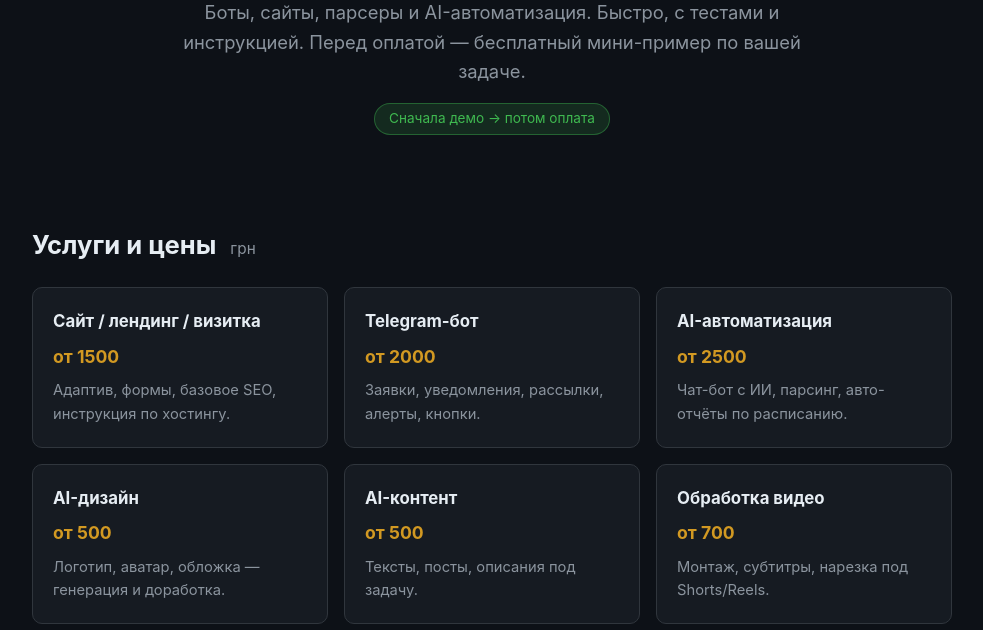
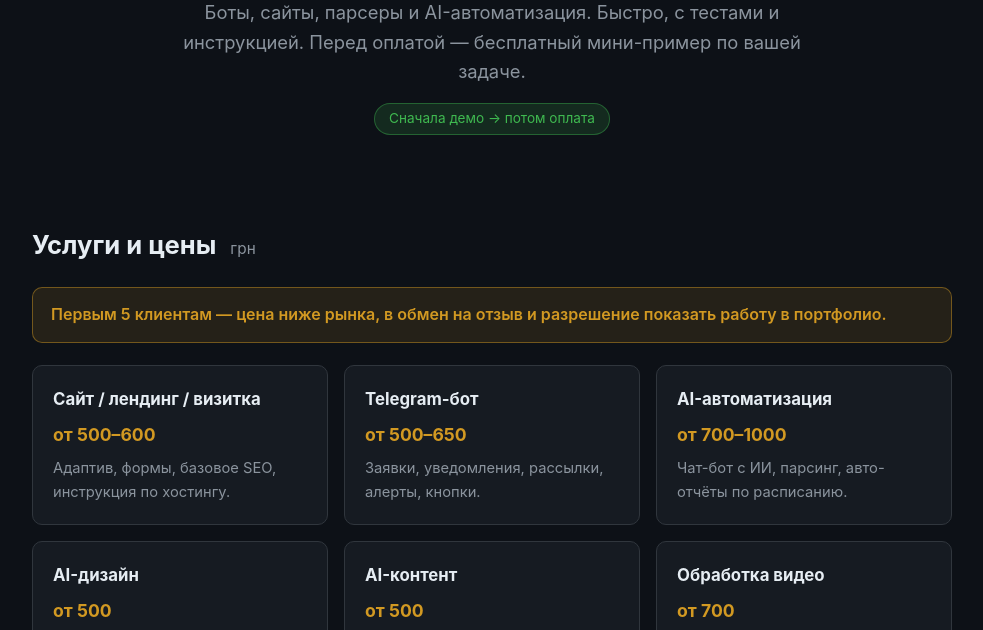
Before and after one commit to Ant19801108/showcase, a plain HTML site: page index.html in a window 1280 px wide. Shown: the part 145-775 px from the top of the page, without its empty margins (148-1131 px from the left). Drawn offline with Linux system fonts and the light colour scheme.

Commit message:
Снижение цен в 3 позициях + акция для первых 5 клиентов

```diff
--- a/index.html
+++ b/index.html
@@ -23,6 +23,8 @@
   .badge { display: inline-block; background: rgba(63,185,80,.15); color: var(--green);
     border: 1px solid rgba(63,185,80,.4); border-radius: 20px; padding: 4px 14px;
     font-size: .85em; margin-top: 16px; }
+  .note { background: rgba(210,153,34,.12); border: 1px solid rgba(210,153,34,.45);
+    border-radius: 10px; padding: 14px 18px; color: var(--gold); font-weight: 600; margin: 0 0 22px; }
   section { margin: 50px 0; }
   h2 { font-size: 1.6em; margin-bottom: 22px; }
   h2 small { color: var(--muted); font-weight: normal; font-size: .6em; margin-left: 8px; }
@@ -61,10 +63,11 @@
 
   <section>
     <h2>Услуги и цены <small>грн</small></h2>
+    <div class="note">Первым 5 клиентам — цена ниже рынка, в обмен на отзыв и разрешение показать работу в портфолио.</div>
     <div class="grid">
-      <div class="card"><h3>Сайт / лендинг / визитка</h3><div class="price">от 1500</div><p>Адаптив, формы, базовое SEO, инструкция по хостингу.</p></div>
-      <div class="card"><h3>Telegram-бот</h3><div class="price">от 2000</div><p>Заявки, уведомления, рассылки, алерты, кнопки.</p></div>
-      <div class="card"><h3>AI-автоматизация</h3><div class="price">от 2500</div><p>Чат-бот с ИИ, парсинг, авто-отчёты по расписанию.</p></div>
+      <div class="card"><h3>Сайт / лендинг / визитка</h3><div class="price">от 500–600</div><p>Адаптив, формы, базовое SEO, инструкция по хостингу.</p></div>
+      <div class="card"><h3>Telegram-бот</h3><div class="price">от 500–650</div><p>Заявки, уведомления, рассылки, алерты, кнопки.</p></div>
+      <div class="card"><h3>AI-автоматизация</h3><div class="price">от 700–1000</div><p>Чат-бот с ИИ, парсинг, авто-отчёты по расписанию.</p></div>
       <div class="card"><h3>AI-дизайн</h3><div class="price">от 500</div><p>Логотип, аватар, обложка — генерация и доработка.</p></div>
       <div class="card"><h3>AI-контент</h3><div class="price">от 500</div><p>Тексты, посты, описания под задачу.</p></div>
       <div class="card"><h3>Обработка видео</h3><div class="price">от 700</div><p>Монтаж, субтитры, нарезка под Shorts/Reels.</p></div>
```
